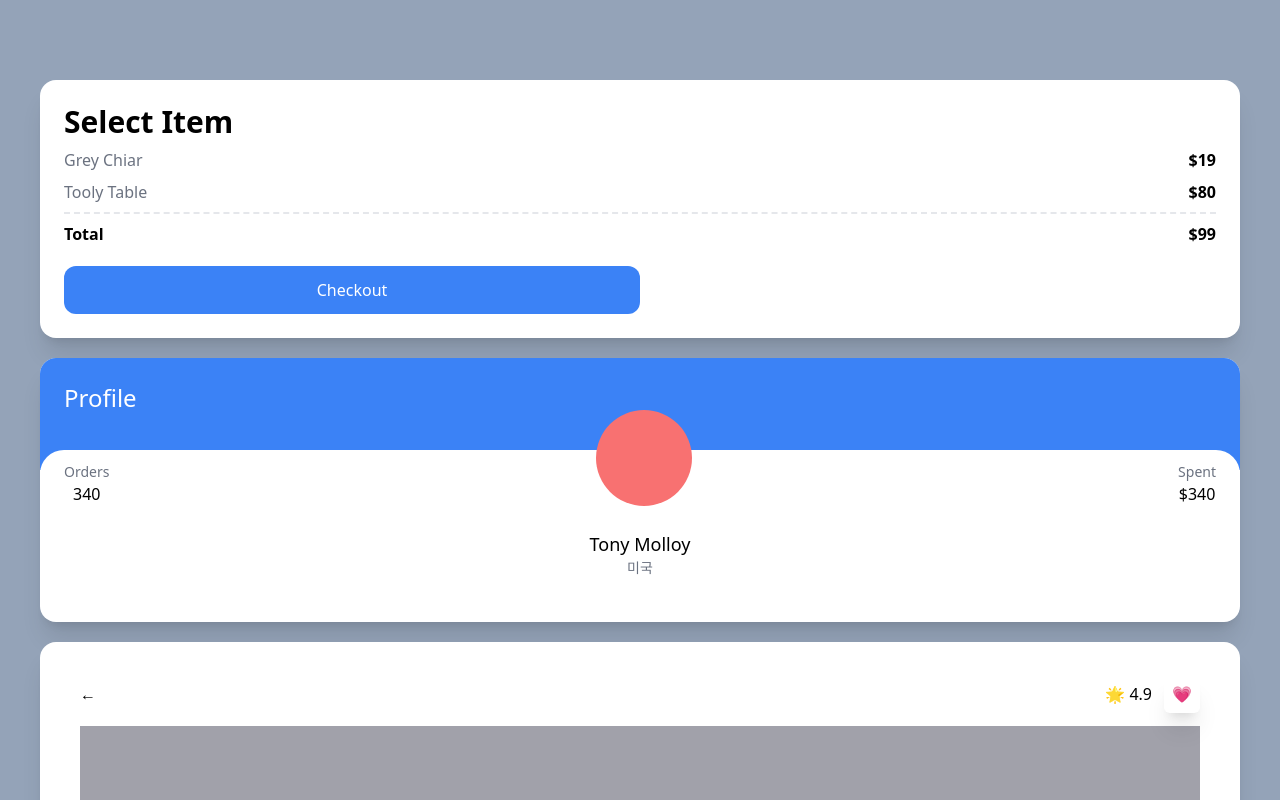
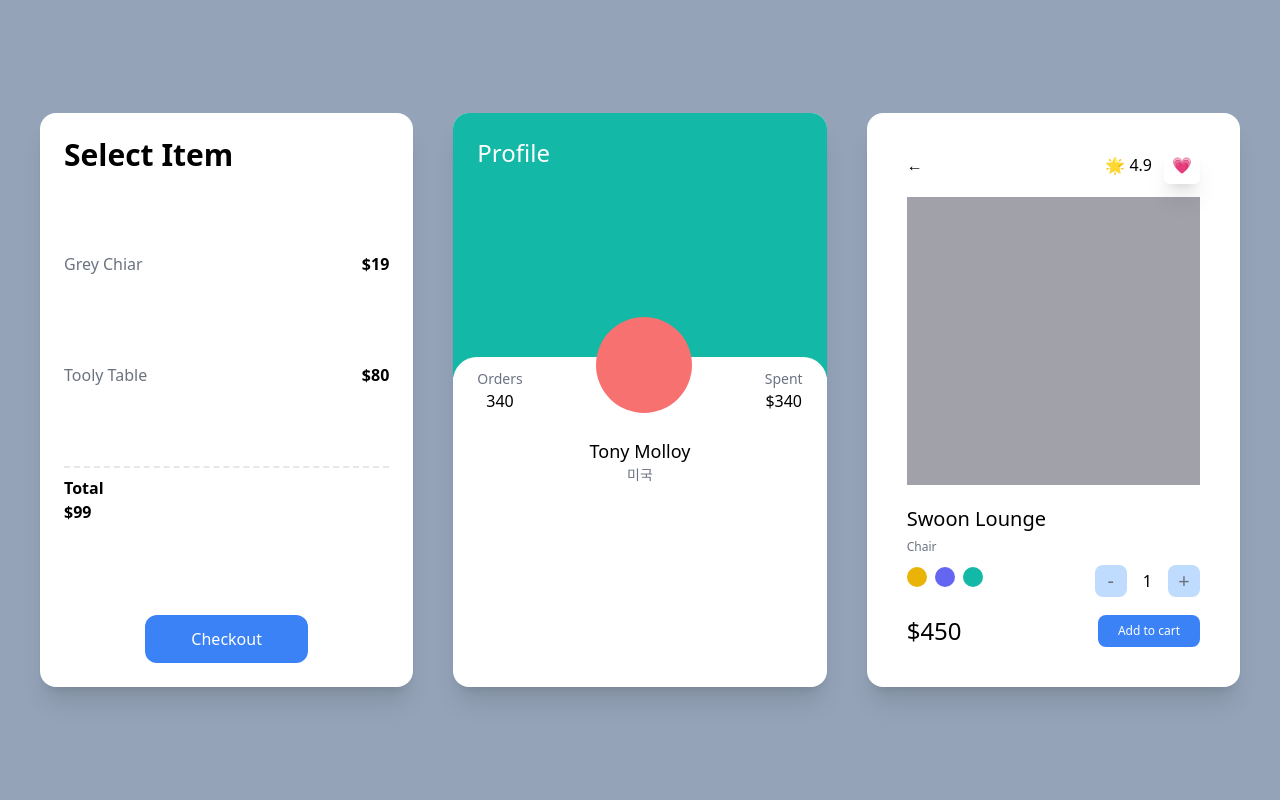
Before and after one commit to nkhyejin/carrot-market, a Next.js app: page / in a window 1280 px wide. Shown: the top 800 px of the page. Built offline with nearby package versions, Linux system fonts and the light colour scheme.

Commit message:
반응형 및 darkmode 기본사용

```diff
--- a/pages/index.tsx
+++ b/pages/index.tsx
@@ -1,27 +1,27 @@
 export default function Home() {
   return (
-    <div className="bg-slate-400 py-20 px-10 flex flex-col space-y-5 min-h-screen">
-      <div className="bg-white p-6 rounded-2xl shadow-xl">
-        <span className="font-bold text-3xl">Select Item</span>
+    <div className="bg-slate-400 py-20 px-10 grid gap-10 xl:place-content-center lg:grid-cols-2 xl:grid-cols-3 min-h-screen">
+      <div className="bg-white flex flex-col justify-between p-6 rounded-2xl shadow-xl dark:bg-black">
+        <span className="font-bold text-3xl dark:text-white">Select Item</span>
         <div className="flex justify-between my-2">
           <span className="text-gray-500">Grey Chiar</span>
-          <span className="font-semibold">$19</span>
+          <span className="font-semibold dark:text-white">$19</span>
         </div>
         <div className="flex justify-between my-2">
           <span className="text-gray-500">Tooly Table</span>
-          <span className="font-semibold">$80</span>
+          <span className="font-semibold dark:text-white">$80</span>
         </div>
 
-        <div className="flex justify-between pt-2 border-t-2 border-dashed">
-          <span className="font-semibold">Total</span>
-          <span className="font-semibold">$99</span>
+        <div className="flex flex-col justify-between pt-2 border-t-2 border-dashed">
+          <span className="font-semibold dark:text-white">Total</span>
+          <span className="font-semibold dark:text-white">$99</span>
         </div>
-        <button className="mt-5 bg-blue-500 text-white p-3 text-center rounded-xl w-2/4 mx-auto active:bg-yellow hover:bg-teal-500 hover:text-black">
+        <button className="mt-5 bg-blue-500 text-white p-3 text-center rounded-xl w-2/4 mx-auto active:bg-yellow hover:bg-teal-500 hover:text-black dark:bg-black dark:text-white dark:border-2 border-white dark:hover:bg-slate-500">
           Checkout
         </button>
       </div>
       <div className="bg-white overflow-hidden rounded-2xl shadow-xl">
-        <div className="bg-blue-500 p-6 pb-14">
+        <div className="portrait:bg-indigo-600 landscape:bg-teal-500 p-6 pb-14 xl:pb-52">
           <span className="text-white text-2xl">Profile</span>
         </div>
         <div className="relative rounded-3xl bg-white -top-5 p-6">
@@ -42,8 +42,8 @@ export default function Home() {
           </div>
         </div>
       </div>
-      <div className="bg-white p-10 rounded-2xl shadow-xl">
-        <div className="flex mb-5 justify-between items-center">
+      <div className="bg-white p-10 rounded-2xl shadow-xl lg:col-span-2 xl:col-span-1 ">
+        <div className="flex mb-5 justify-between items-center ">
           <span>←</span>
           <div className="space-x-3">
             <span>🌟 4.9</span>
--- a/tailwind.config.js
+++ b/tailwind.config.js
@@ -7,5 +7,6 @@ module.exports = {
   theme: {
     extend: {},
   },
+  darkMode: "media", // 'class'
   plugins: [],
 };
```
